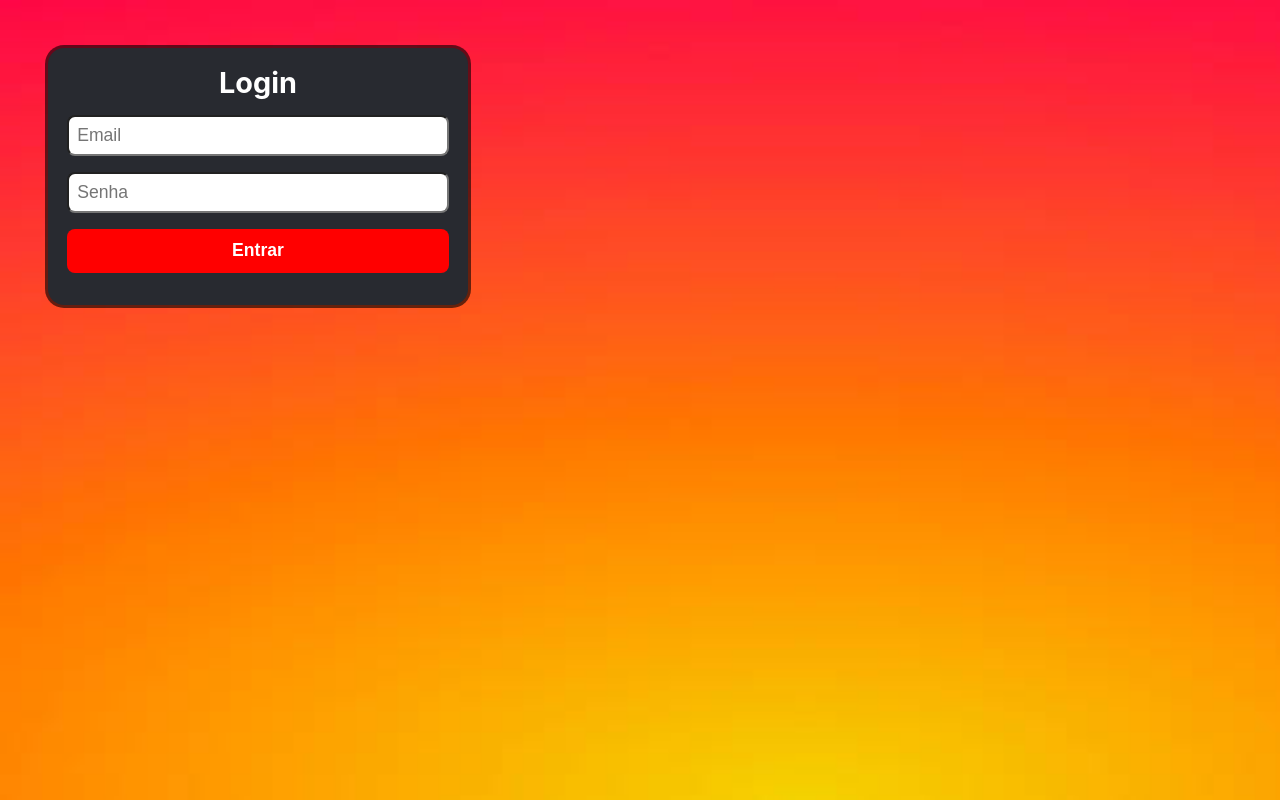
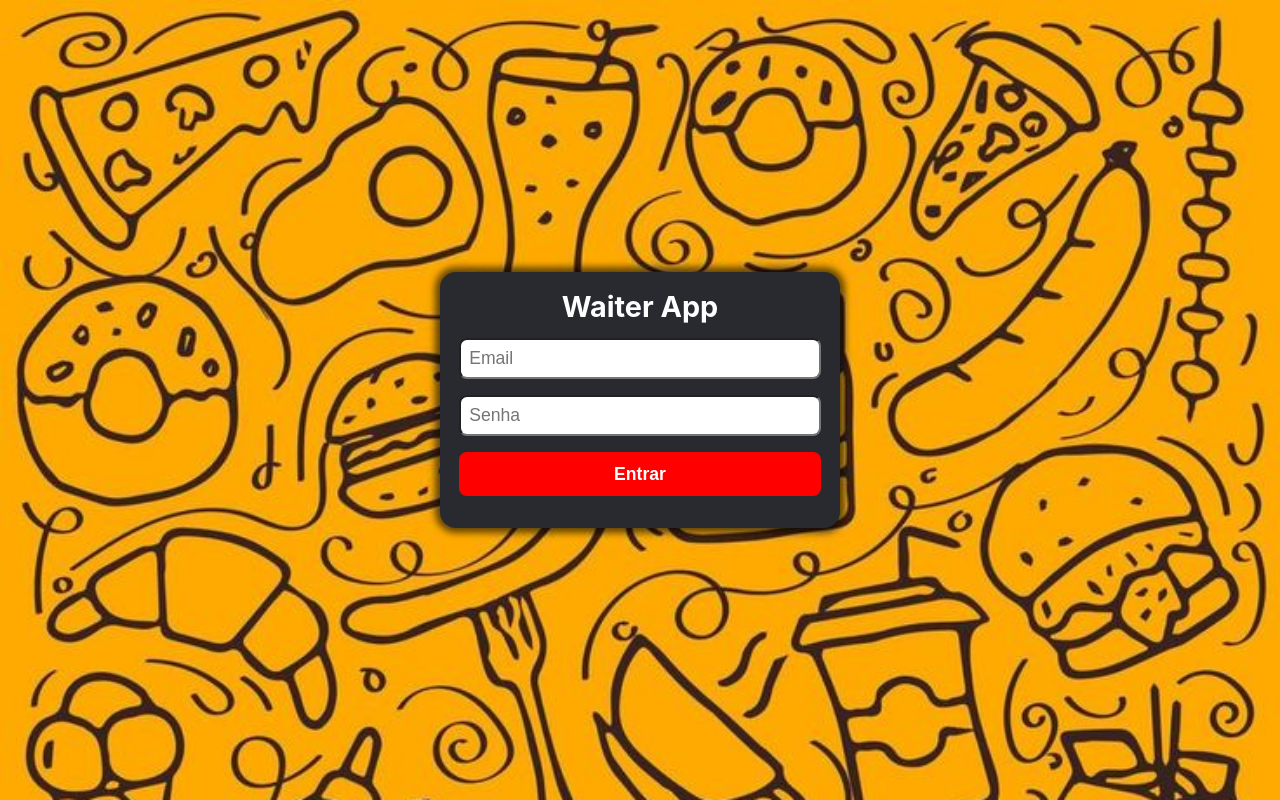
Before and after one commit to EvertonLDS815/waiterAppFront, a React (Vite) app: page /login in a window 1280 px wide. Built offline with nearby package versions, Linux system fonts and the light colour scheme.

Commit message:
feat: page order finished

```diff
--- a/src/App.jsx
+++ b/src/App.jsx
@@ -1,5 +1,4 @@
 // App.js
-import React from 'react';
 import { BrowserRouter as Router, Routes, Route, Navigate } from 'react-router-dom';
 import history from './utils/redirect';
 
--- a/src/pages/Login/index.jsx
+++ b/src/pages/Login/index.jsx
@@ -27,7 +27,7 @@ const Login = () => {
   return (
     <div className='container-login'>
       <form onSubmit={handleSubmit} className='login-form'>
-        <h1>Login</h1>
+        <h1>Waiter App</h1>
         <Input type="email" placeholder="Email" valueProps={email} setState={setEmail}/>
         <Input type="password" placeholder="Senha" valueProps={password} setState={setPassword} />
         {error && <p style={{ color: 'red' }}>{error}</p>}
--- a/src/pages/Login/style.css
+++ b/src/pages/Login/style.css
@@ -4,8 +4,8 @@ body {
     background-image: url('../../assets/background-site.jpg');
     background-size: cover;
     display: flex;
-    justify-content: flex-start;
-    align-items: flex-start;
+    justify-content: center;
+    align-items: center;
     gap: 1rem;
     padding: 3rem;
     background-color: blue;
@@ -16,8 +16,8 @@ body {
     background-color: #282a30;
     padding: 1.2rem 1.2rem 2rem;
     border-radius: 1rem;
-    box-shadow: 0px 0px 0 3px rgba(0, 0, 0, 0.6);
-    width: 420px;
+    box-shadow: 0px 0px 7px 5px rgba(0, 0, 0, 0.6);
+    width: 400px;
     display: flex;
     flex-direction: column;
 }
@@ -60,6 +60,9 @@ body {
     .login-form {
         width: 90vw;
     }
+    .login-form h1 {
+        font-size: 1.5rem;
+    }
     .login-form input {
         font-size: 1rem;
     }
--- a/src/pages/Order/index.jsx
+++ b/src/pages/Order/index.jsx
@@ -137,7 +137,7 @@ const Products = () => {
         alert(err.response.data.error)
         return handleLogout();
       }
-      alert('Faça pelo menos um pedido!');
+      alert('Peça alguma coisa!');
     }
   };
 
--- a/src/pages/Order/styles.css
+++ b/src/pages/Order/styles.css
@@ -14,6 +14,8 @@ header {
     display: flex;
     justify-content: space-between;
     align-items: center;
+    position: fixed;
+    top: 0;
 }
 
 header button {
@@ -33,7 +35,7 @@ header button img{
     justify-content: flex-start;
     gap: 3rem;
     font-weight: 500;;
-    margin: 0.8rem 0.5rem;
+    margin: 5rem 1rem 0;
 }
 .container-table h2 {
     font-size: 1.4rem;
@@ -175,8 +177,9 @@ header button img{
     }
 }
 
-@media (max-width: 430px) {
+@media (max-width: 400px) {
     .container-table {
         gap: 1rem;
+        margin: 7rem 1rem 0;
     }
 }
```
Also changed, not shown: src/assets/background-site.jpg.
